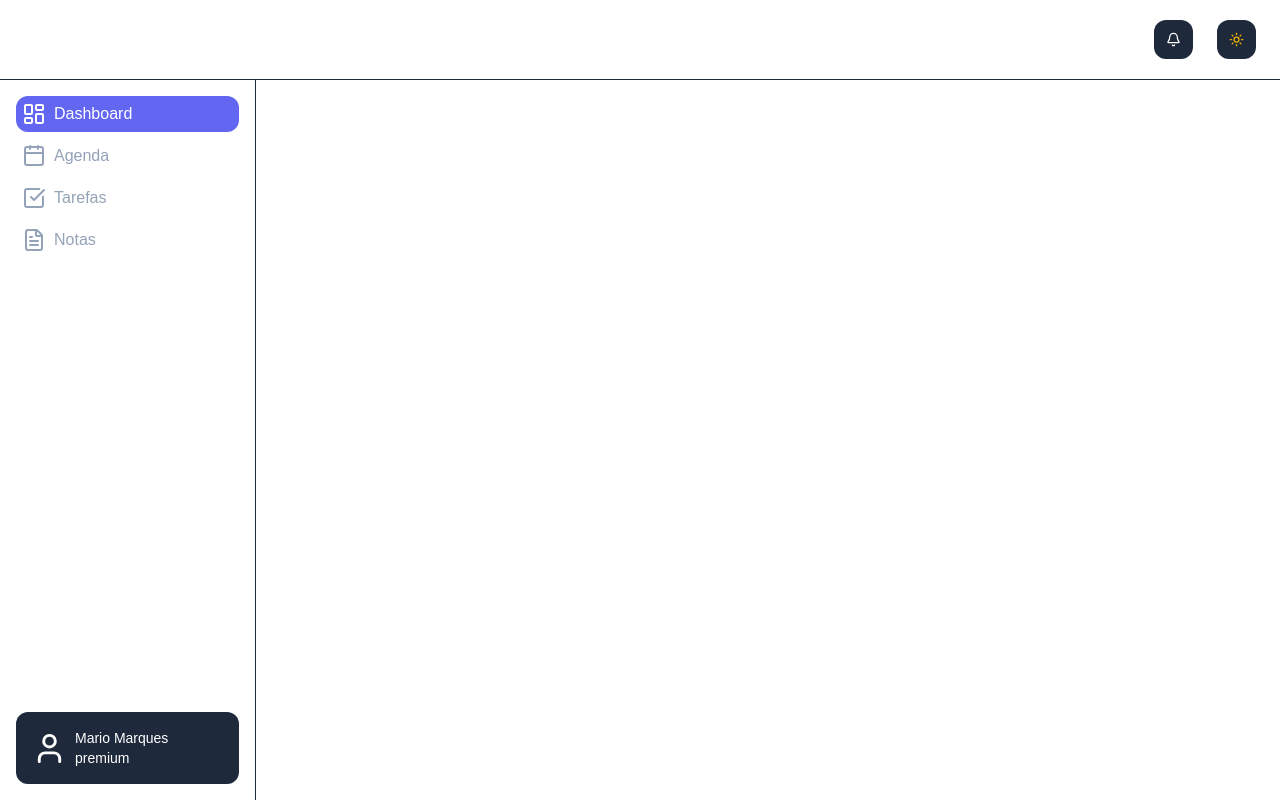
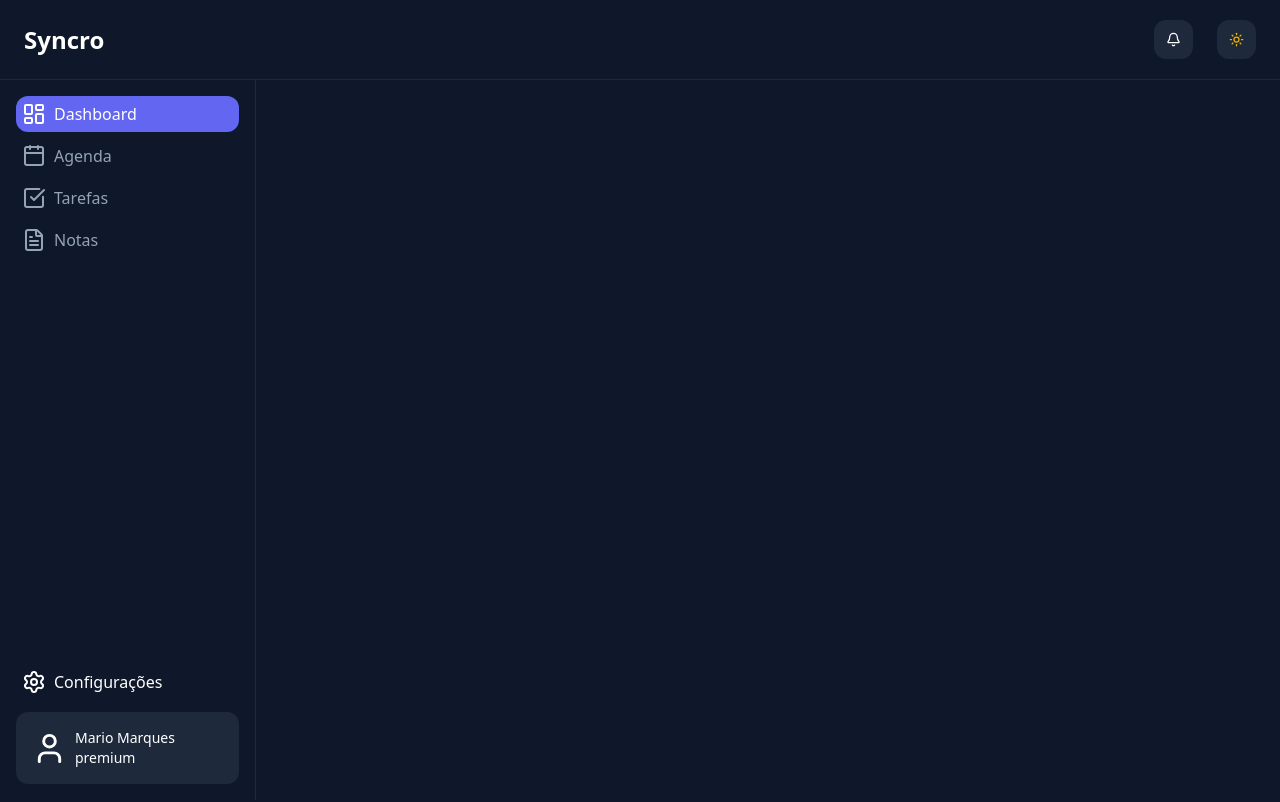
Before and after one commit to mario-leandro/productivity_website, a Next.js app: page /login in a window 1280 px wide. Shown: the top 802 px of the page. Built offline with nearby package versions, Linux system fonts and the light colour scheme.

Commit message:
ajustando problema no tema

```diff
--- a/app/globals.css
+++ b/app/globals.css
@@ -1,6 +1,14 @@
 @import "tailwindcss";
 
 :root {
+  --primary: #4f46e5;
+  --secundary: #7c3aed;
+  --surface: #ffffff;
+  --background: #f8fafc;
+  --text: #000;
+}
+
+.dark {
   --primary: #6366f1;
   --surface: #1e293b;
   --background: #0f172a;
@@ -8,14 +16,7 @@
   --text-secundary: #94a3b8;
 }
 
-.light {
-  --primary: #4f46e5;
-  --secundary: #7c3aed;
-  --surface: #ffffff;
-  --background: #f8fafc;
-  --text: #000;
+body {
+  background: var(--background);
+  color: var(--text);
 }
-
-body {
-  font-family: Arial, Helvetica, sans-serif;
-}
--- a/app/layout.tsx
+++ b/app/layout.tsx
@@ -20,7 +20,7 @@ export default function RootLayout({
   children: React.ReactNode;
 }>) {
   return (
-    <html lang="pt-br" className={`${inter.variable} h-full antialiased`}>
+    <html lang="pt-br" className={`${inter.variable} h-full antialiased dark`}>
       <body className="h-full">
         <Header />
         <SideBar />
--- a/src/components/SideBar/index.tsx
+++ b/src/components/SideBar/index.tsx
@@ -42,7 +42,7 @@ export default function SideBar() {
         ))}
       </div>
 
-      <div className="flex flex-col gap-1.5">
+      <div className="flex flex-col gap-3">
         <button className="flex flex-row gap-2 p-1.5 rounded-xl transition-colors text-[var(--text)] hover:bg-[var(--surface)] hover:text-[var(--text)]">
           <Settings />
           Configurações
```
Also changed, not shown: 1 other file (tests, documents, lock files or other folders).
